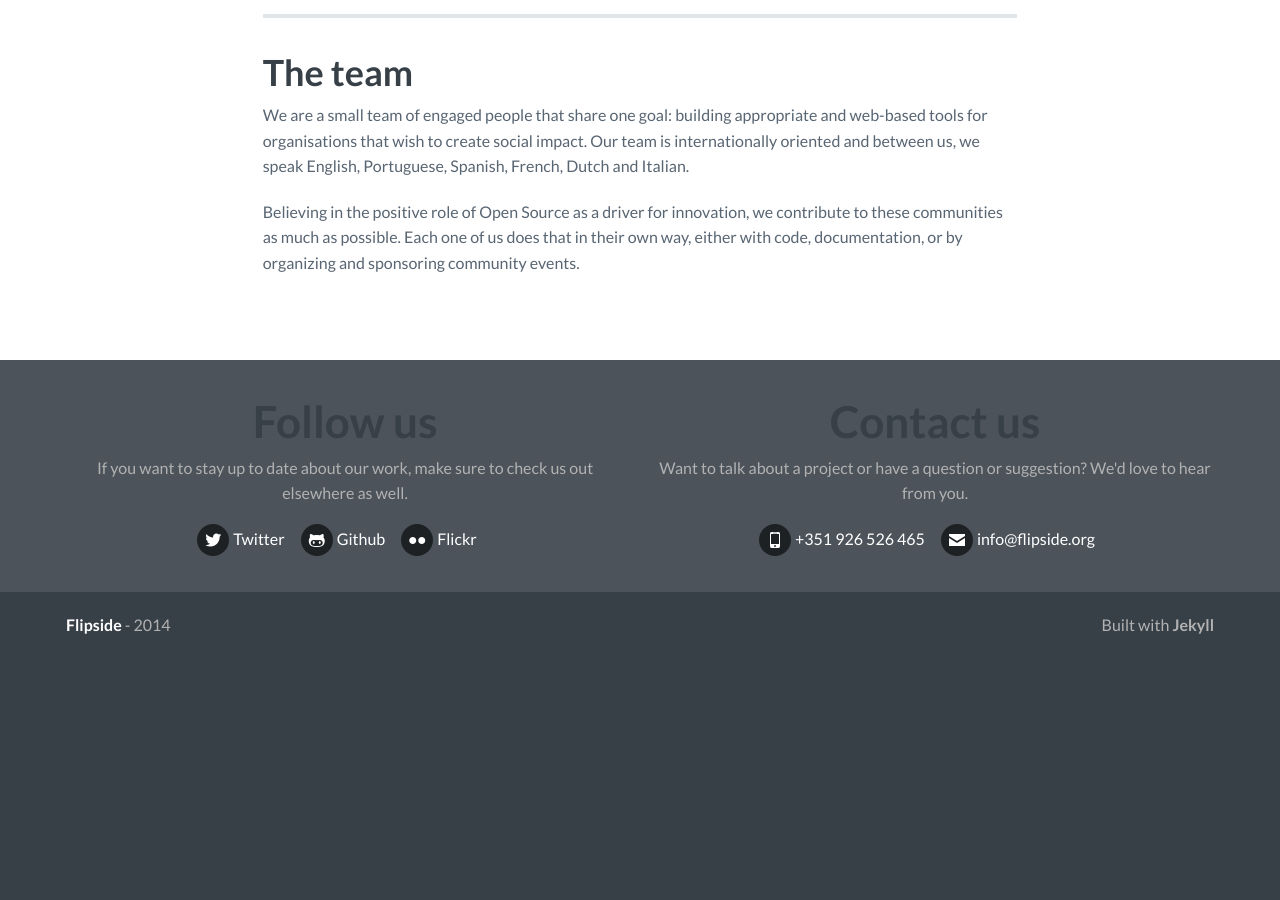
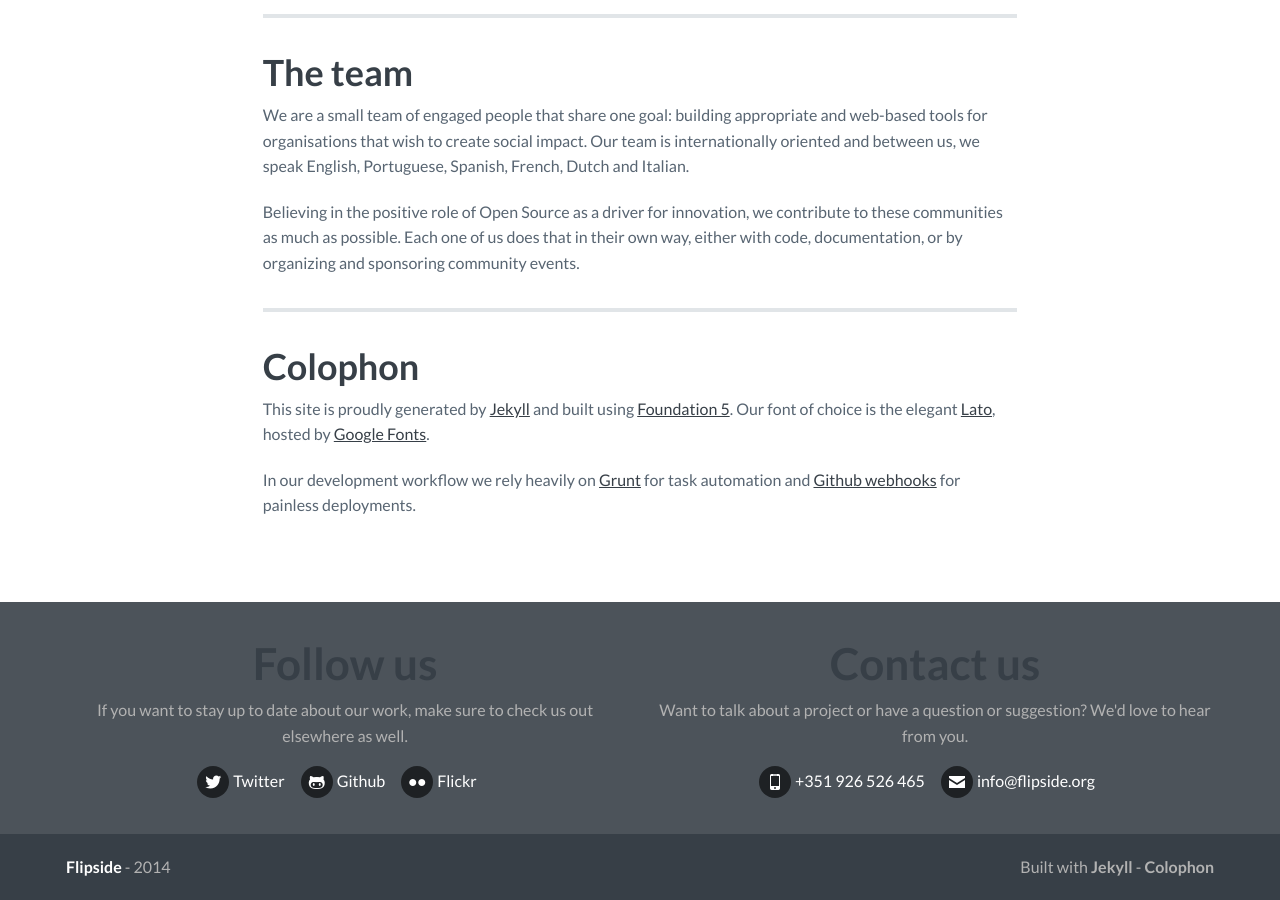
Before and after one commit to flipside-org/flipside.org, a Jekyll site: the page built from about.html, in a window 1280 px wide and 900 px high, scrolled down 1373 px. Built offline with Jekyll 4.4.1, drawn with Linux system fonts in a browser that asks for light colours; before the commit the page ends 2030 px from its top, so only the background shows below that.

Commit message:
Fix #27. Add a colophon to the about page + a link in the footer

```diff
--- a/_layouts/base.html
+++ b/_layouts/base.html
@@ -69,7 +69,7 @@
             <span class="fs">Flipside</span> - 2014
           </p>
           <p class="technology">
-            Built with <a href="http://jekyllrb.com/">Jekyll</a>
+            Built with <a href="http://jekyllrb.com/">Jekyll</a> - <a href="/about#colophon">Colophon</a>
           </p>
         </div>
     </footer>
--- a/about.html
+++ b/about.html
@@ -36,3 +36,7 @@
 <p>We are a small team of engaged people that share one goal: building appropriate and web-based tools for organisations that wish to create social impact. Our team is internationally oriented and between us, we speak English, Portuguese, Spanish, French, Dutch and Italian.</p>
 
 <p>Believing in the positive role of Open Source as a driver for innovation, we contribute to these communities as much as possible. Each one of us does that in their own way, either with code, documentation, or by organizing and sponsoring community events.</p>
+
+<h2 id="colophon">Colophon</h2>
+<p>This site is proudly generated by <a href="http://jekyllrb.com" title="Jekyll">Jekyll</a> and built using <a href="http://foundation.zurb.com/" title="Foundation by Zurb">Foundation 5</a>. Our font of choice is the elegant <a href="http://www.latofonts.com/" title="Lato">Lato</a>, hosted by <a href="http://www.google.com/fonts">Google Fonts</a>.</p>
+<p>In our development workflow we rely heavily on <a href="http://gruntjs.com/">Grunt</a> for task automation and <a href="http://developer.github.com/webhooks/">Github webhooks</a> for painless deployments.</p>
```
